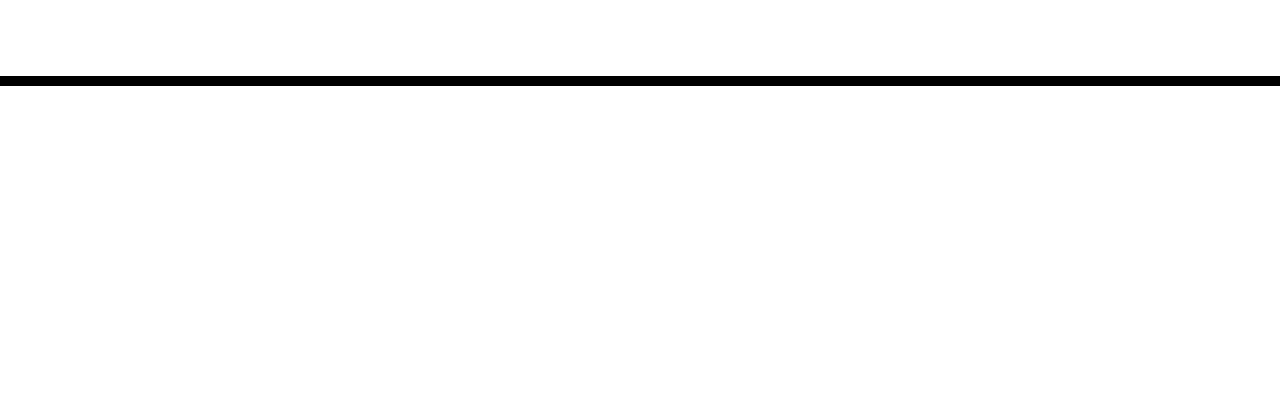
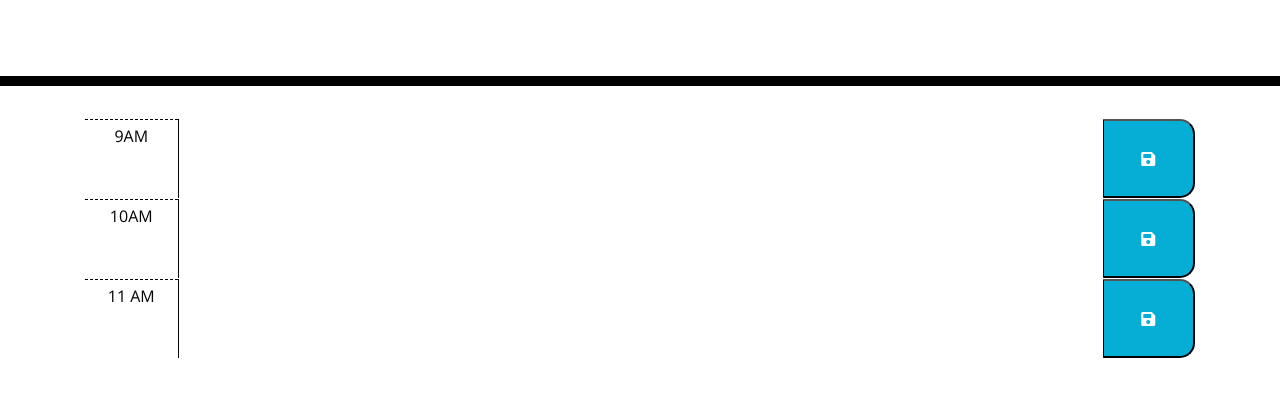
Before and after one commit to nasiromar/weekly-challenge-5, a plain HTML site: page index.html in a window 1280 px wide. Shown: the part 182-578 px from the top of the page. Drawn offline with nearby package versions, Linux system fonts and the light colour scheme; files that its build step writes are made by us from their sources.

Commit message:
timeblock

```diff
--- a/index.html
+++ b/index.html
@@ -31,6 +31,38 @@
     </header>
     <div class="container">
       <!-- Timeblocks go here -->
+      <div class="container">
+        <div class="row time-block" id="9">
+          <div class="col-1 hour pt-2">9AM</div>
+          <textarea class="col-10 plan"></textarea>
+          <button class="col-1 saveBtn"><i class="fas fa-save"></i></button>
+        </div>
+
+
+        <div class="row time-block" id="10">
+          <div class="col-1 hour pt-2">10AM</div>
+          <textarea class="col-10 plan"></textarea>
+          <button class="col-1 saveBtn"><i class="fas fa-save"></i></button>
+        </div>
+
+
+
+        <div class="row time-block" id="11">
+            <div class="col-1 hour pt-2">11 AM</div>
+            <textarea class="col-10 plan"></textarea>
+            <button class="col-1 saveBtn"><i class="fas fa-save"></i></button>
+        </div>
+
+
+
+
+
+
+
+
+
+
+
     </div>
 
     <script src="https://code.jquery.com/jquery-3.4.1.min.js"></script>
```
